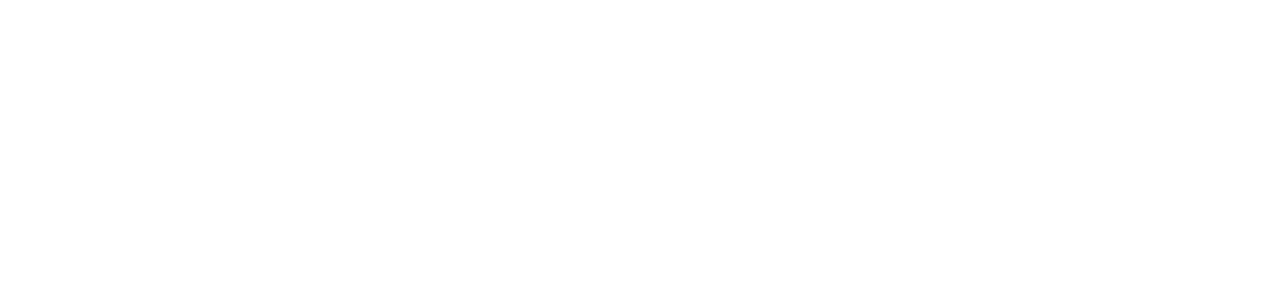
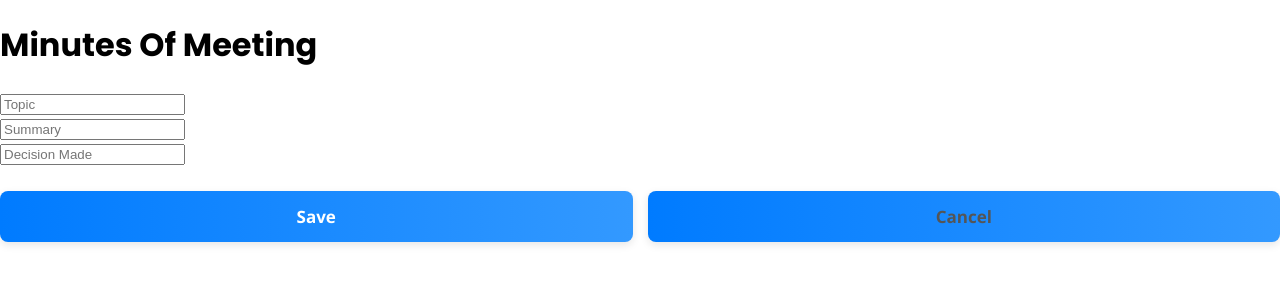
Before and after one commit to Lilirtu/Smart-Meeting-Room-Minutes-Management-System, a React (Create React App) app in the folder frontend/: page /minutes_of_meeting in a window 1280 px wide. Before the commit this address had no page. Shown: the top 300 px of the page. Built offline with nearby package versions, Linux system fonts and the light colour scheme; sample sign-in values are in the browser's storage.

Commit message:
Started the Minutes form. For now we can save the topic, summary and the decision made. After we will add the assignement for each user that was in the meeting and work on the front end

```diff
--- /dev/null
+++ b/frontend/src/Components/MinutesForm/MinutesForm.jsx
@@ -0,0 +1,135 @@
+import React, { useState, useEffect } from "react";
+import { useNavigate } from "react-router-dom";
+//import "./MinutesForm.css";
+import axios from "axios";
+
+const MinutesForm = () => {
+  const [topic, setTopic] = useState("");
+  const [summary, setSummary] = useState("");
+  const [decisionMade, setDecisionMade] = useState("");
+  const [assignement, setAssignement] = useState("");
+  const [employee, setEmployee] = useState("");
+  const [error, setError] = useState("");
+  const [success, setSuccess] = useState("");
+  const [loading, setLoading] = useState(false);
+  const [pageLoading, setPageLoading] = useState(true);
+
+  const navigate = useNavigate();
+
+  // ✅ Authentication check
+  useEffect(() => {
+    const token = localStorage.getItem("token");
+    const user = localStorage.getItem("user");
+
+    if (!token || !user) {
+      navigate("/login");
+      return;
+    }
+
+    try {
+      JSON.parse(user); // validate user data
+      setPageLoading(false);
+    } catch (err) {
+      console.error("Invalid user data:", err);
+      localStorage.removeItem("token");
+      localStorage.removeItem("user");
+      navigate("/login");
+    }
+  }, [navigate]);
+
+  const handleSubmit = async (e) => {
+    e.preventDefault();
+    setLoading(true);
+    setError("");
+    setSuccess("");
+
+    const token = localStorage.getItem("token");
+
+    try {
+      // ✅ Submit booking request
+      const response = await axios.post(
+        "http://localhost:8000/api/minutes_of_meeting",
+        {
+          Topic: topic,
+          Summary: summary,
+          DecisionMade: decisionMade,
+        },
+        {
+          headers: {
+            Authorization: `Bearer ${token}`,
+          },
+        }
+      );
+
+      console.log("Response:", response.data);
+      setSuccess("Minutes saved successfully!");
+    } catch (err) {
+      if (err.response) {
+        console.error("Error response:", err.response);
+        if (err.response.data.errors) {
+          const firstKey = Object.keys(err.response.data.errors)[0];
+          setError(err.response.data.errors[firstKey][0]);
+        } else {
+          setError(err.response.data.message || "Saving failed");
+        }
+      } else {
+        setError("Something went wrong.");
+      }
+    } finally {
+      setLoading(false);
+    }
+  };
+
+  if (pageLoading) return <p className="text-center text-secondary fs-5">Loading...</p>;
+
+  return (
+    <div className="Minutes-container">
+      <h1>Minutes Of Meeting</h1>
+      <form onSubmit={handleSubmit} className="Minutes-form">
+        <input
+          type="text"
+          name="topic"
+          placeholder="Topic"
+          required
+          value={topic}
+          onChange={(e) => setTopic(e.target.value)}
+        />
+
+        <div>
+          <input
+            type="text"
+            name="summary"
+            placeholder="Summary"
+            required
+            value={summary}
+            onChange={(e) => setSummary(e.target.value)}
+          />
+        </div>
+
+        <div>
+          <input
+            type="text"
+            name="DecisionMade"
+            placeholder="Decision Made"
+            required
+            value={decisionMade}
+            onChange={(e) => setDecisionMade(e.target.value)}
+          />
+        </div>
+
+
+        <div className="button-group">
+          <button type="submit" disabled={loading}>
+            {loading ? "Saving..." : "Save"}
+          </button>
+          <button type="reset">Cancel</button>
+        </div>
+
+        {error && <p className="error">{error}</p>}
+        {success && <p className="success">{success}</p>}
+      </form>
+    </div>
+  );
+};
+
+export default MinutesForm;
--- a/frontend/src/router.jsx
+++ b/frontend/src/router.jsx
@@ -4,6 +4,7 @@
 import LoginForm from './Components/LogInForm/LogInForm';
 import RegisterForm from './Components/RegisterForm/RegisterForm';
 import MeetingRoomBooking from './Components/RoomBookingForm/MeetingRoomBooking';
+import MinutesForm from './Components/MinutesForm/MinutesForm';
 //import ForgotPassword from './Components/ForgotPassword/ForgotPassword'; TO DOOOO
 
 const RouterComponent = () =>{
@@ -14,6 +15,7 @@
             <Route path="/register" element={<RegisterForm/>} />
             <Route path="/dashboard" element={<Dashboard/>} />
             <Route path="/booking" element={<MeetingRoomBooking/>} />
+            <Route path="/minutes_of_meeting" element={<MinutesForm/>} />
 
         </Routes>
     );
```
Also changed, not shown: 1 other file (tests, documents, lock files or other folders).
